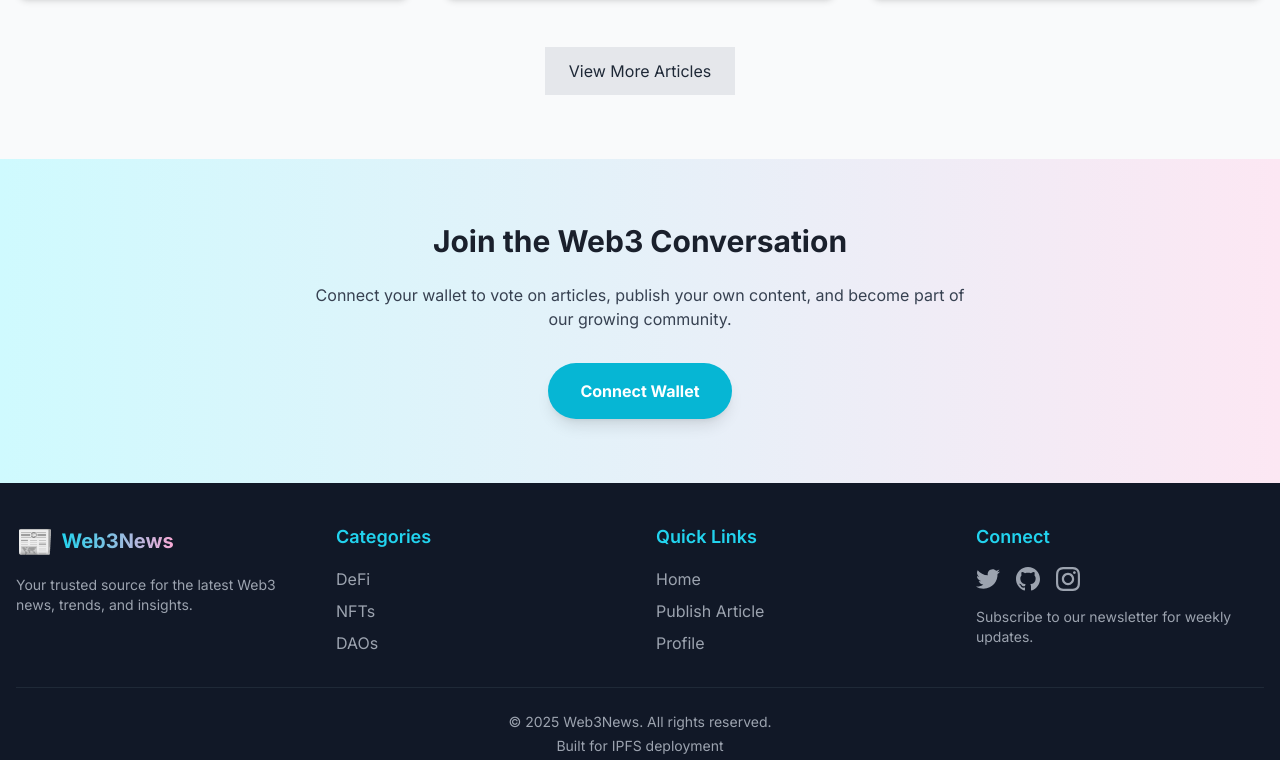
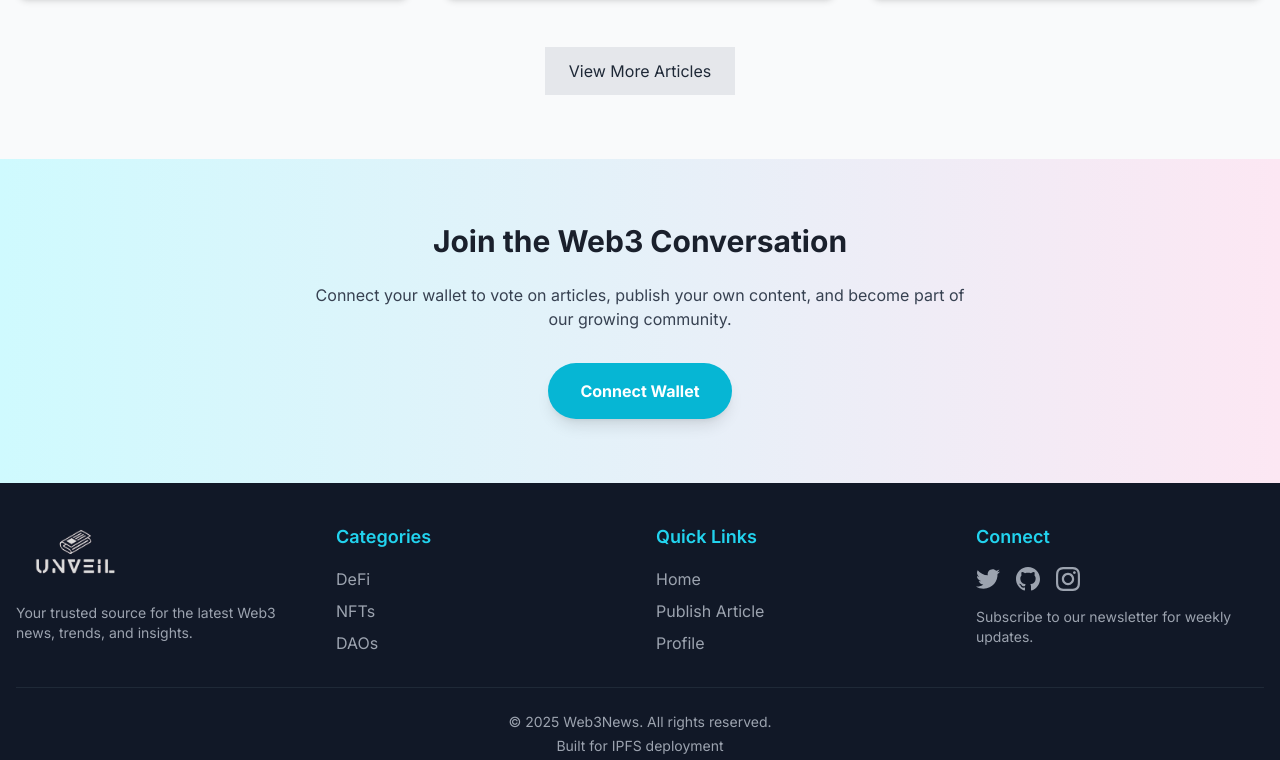
Before and after one commit to mit-hackathon-team-unveil/mit-bitcoin-frontend, a React (Create React App) app: page / in a window 1280 px wide. Shown: the part 2037-2797 px from the top of the page. Built offline with nearby package versions, Linux system fonts and the light colour scheme.

Commit message:
UI changes

```diff
--- a/src/components/Footer.jsx
+++ b/src/components/Footer.jsx
@@ -1,6 +1,7 @@
 "use client"
 import { Link } from "react-router-dom"
 import { motion } from "framer-motion"
+import logoImage from "../assets/images/Pokecut_1743884539083.png"
 
 const Footer = () => {
   return (
@@ -10,9 +11,14 @@ const Footer = () => {
           <div>
             <Link to="/" className="flex items-center mb-4">
               <motion.div whileHover={{ rotate: 10 }} className="text-3xl mr-2">
-                📰
+                {/* 📰 */}
               </motion.div>
-              <h1 className="text-xl font-bold gradient-text">Web3News</h1>
+              <h1 className="text-xl font-bold gradient-text">
+              <img
+              src={logoImage}
+              alt="Web3News"
+              className="h-8 sm:h-10 md:h-12 lg:h-16 w-auto invert brightness-200"
+            /></h1>
             </Link>
             <p className="text-gray-400 text-sm">Your trusted source for the latest Web3 news, trends, and insights.</p>
           </div>
--- a/src/pages/HomePage.jsx
+++ b/src/pages/HomePage.jsx
@@ -15,7 +15,7 @@ const HomePage = () => {
   return (
     <div className="pt-20">
       {/* Hero Section */}
-      <section className="bg-gradient-to-r from-cyan-500 to-pink-500 text-white py-20">
+      <section className="bg-gradient-to-r from-[#30f2f2] to-[#1E212B] text-white py-20">
         <div className="container mx-auto px-4 text-center">
           <motion.h1
             initial={{ opacity: 0, y: -20 }}
```
